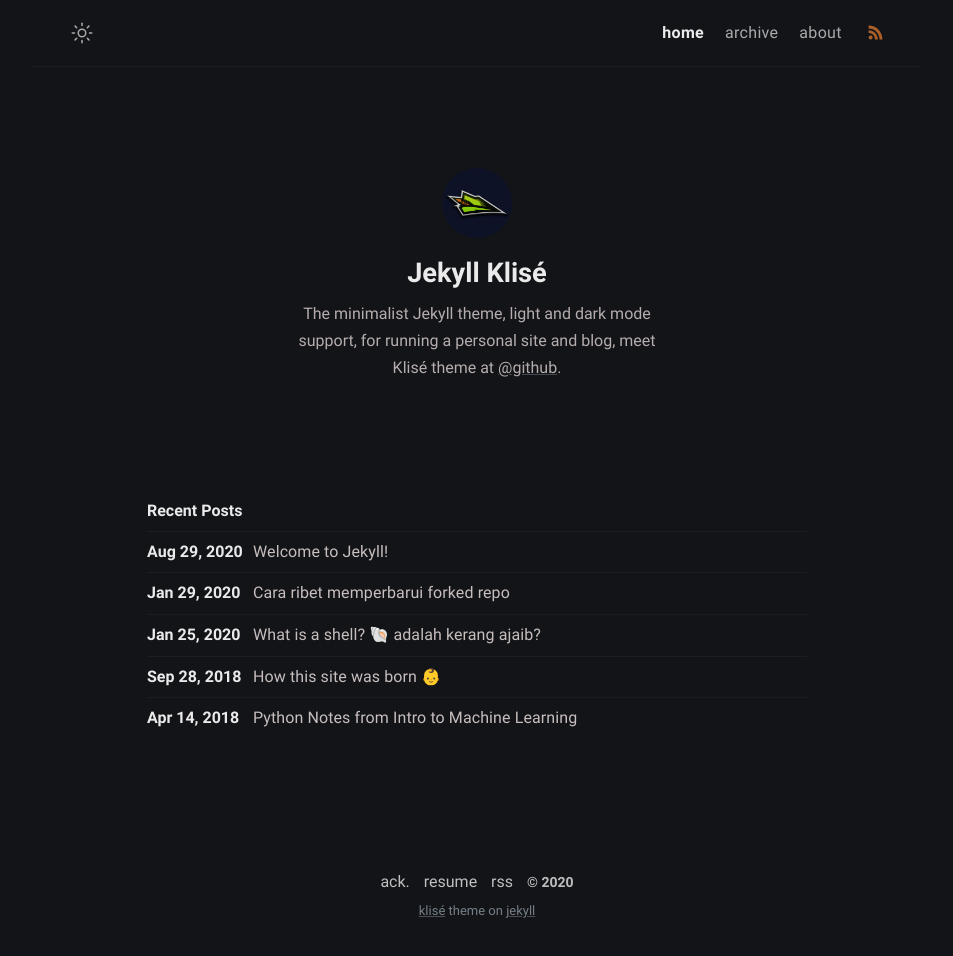
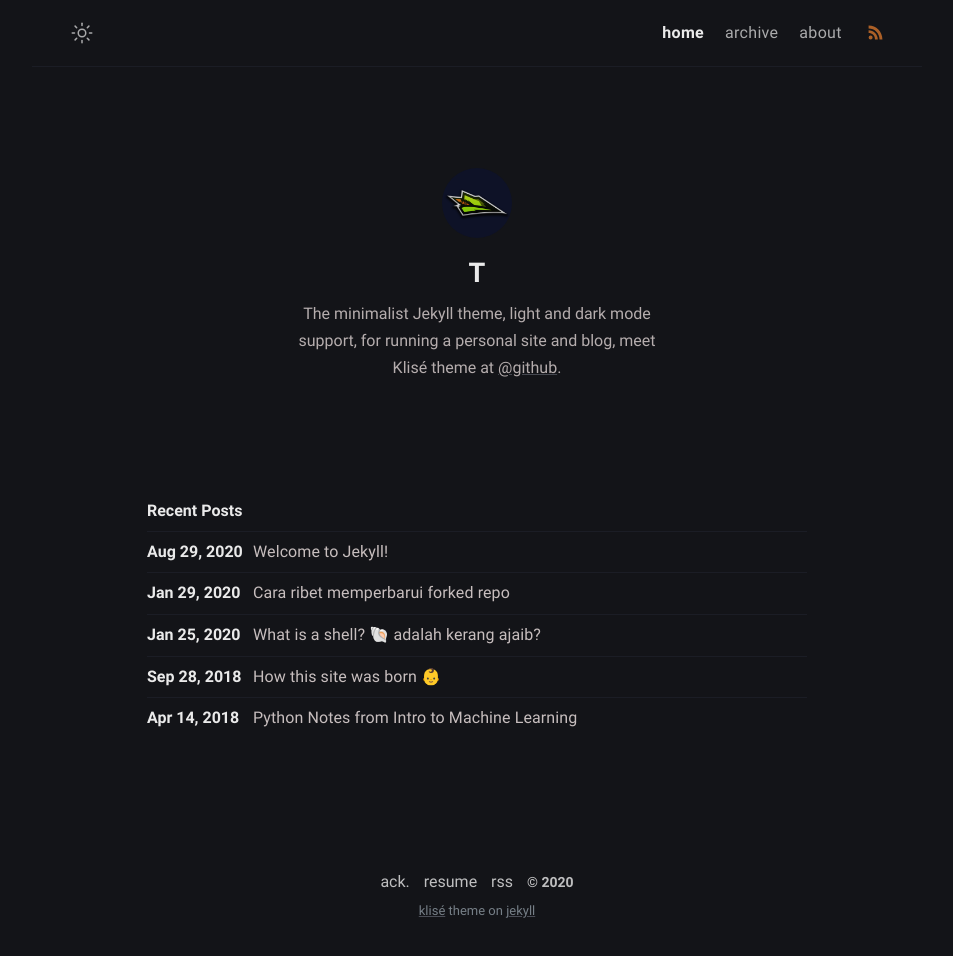
Before and after one commit to TzZek/zek-blog-v2, a Jekyll site: the page built from index.md, in a window 1280 px wide. Shown: the whole page, without its empty margins (163-1116 px from the left). Built offline with Jekyll 4.4.1, drawn with Linux system fonts in a browser that asks for light colours.

Commit message:
_config.yml: updated name in author

```diff
--- a/_config.yml
+++ b/_config.yml
@@ -9,7 +9,7 @@ image: assets/img/ogp.png
 repo: 'https://github.com/piharpi/jekyll-klise'
 mode: dark
 author:
-  name: Jekyll Klisé
+  name: T
   bio: >-
     The minimalist Jekyll theme, light and dark mode support, for running a
     personal site and blog,  meet Klisé theme at <a
```
